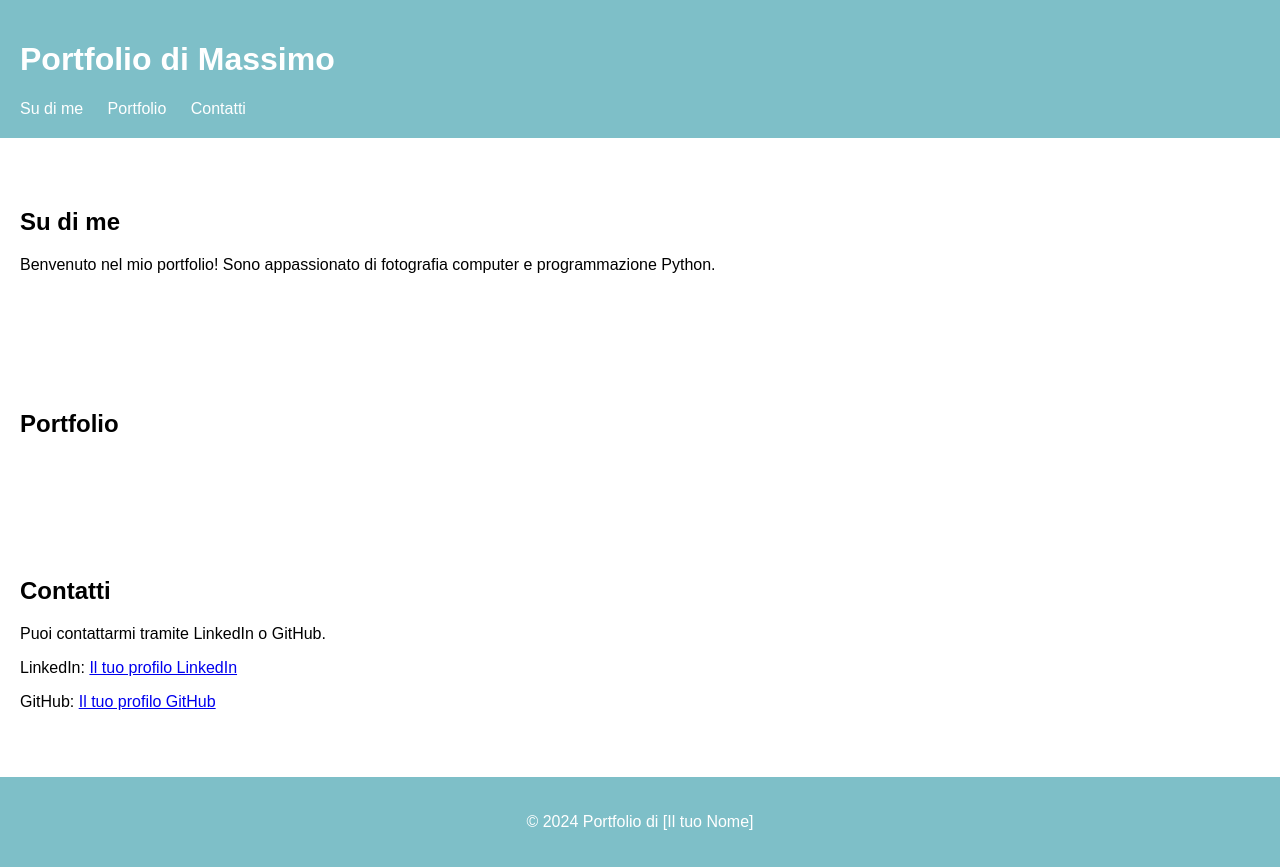
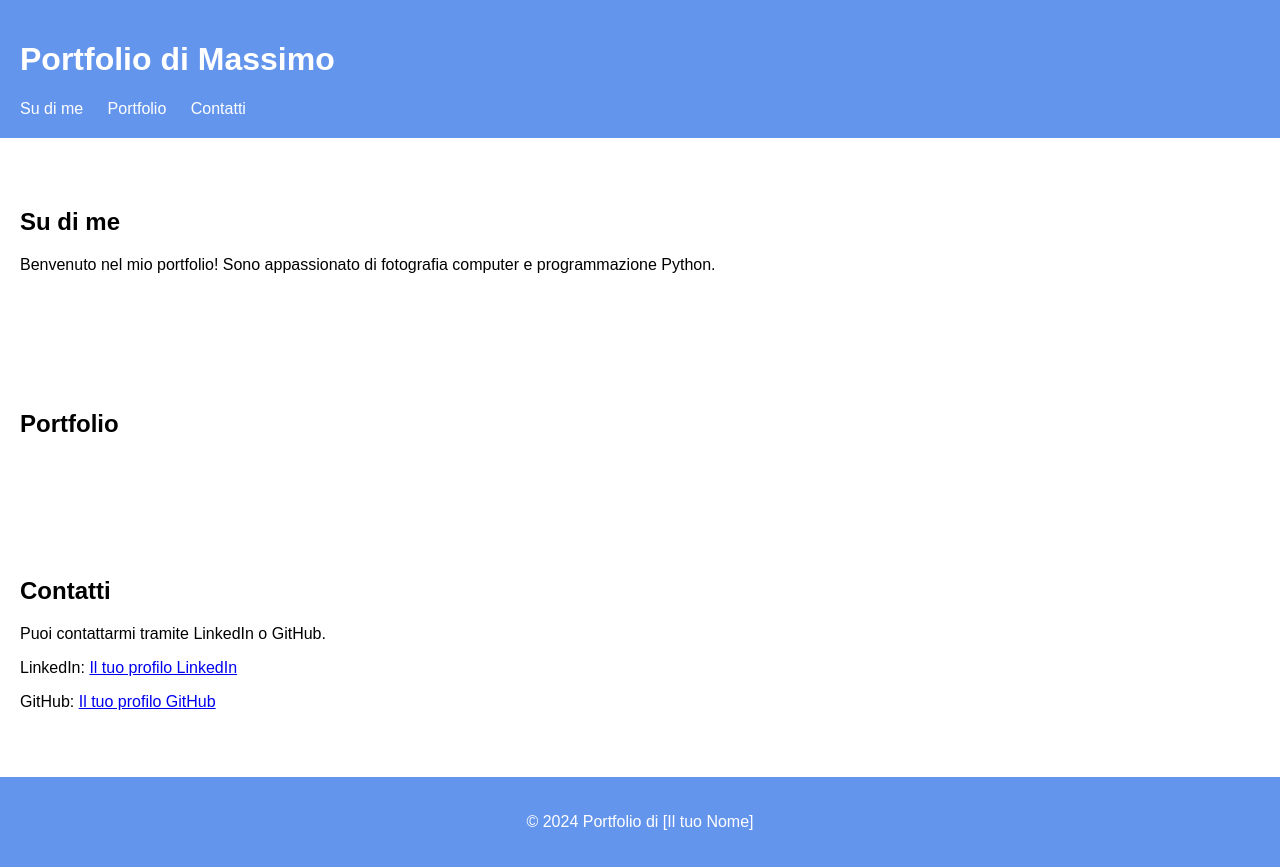
Before and after one commit to massibone/Portfolio_Website, a plain HTML site: page index.html in a window 1280 px wide. Drawn offline with Linux system fonts and the light colour scheme.

Commit message:
Update style.css

```diff
--- a/style.css
+++ b/style.css
@@ -5,7 +5,7 @@ body {
 }
 
 header {
-    background-color: #7ebfc8;
+    background-color: #6495ed;
     color: #fff;
     padding: 20px;
 }
@@ -31,7 +31,7 @@ section {
 }
 
 footer {
-    background-color: #7ebfc8; /* Colore celeste pastello */
+    background-color: #6495ed; /* Colore cornflowerblue */
     color: #fff;
     text-align: center;
     padding: 20px;
```
